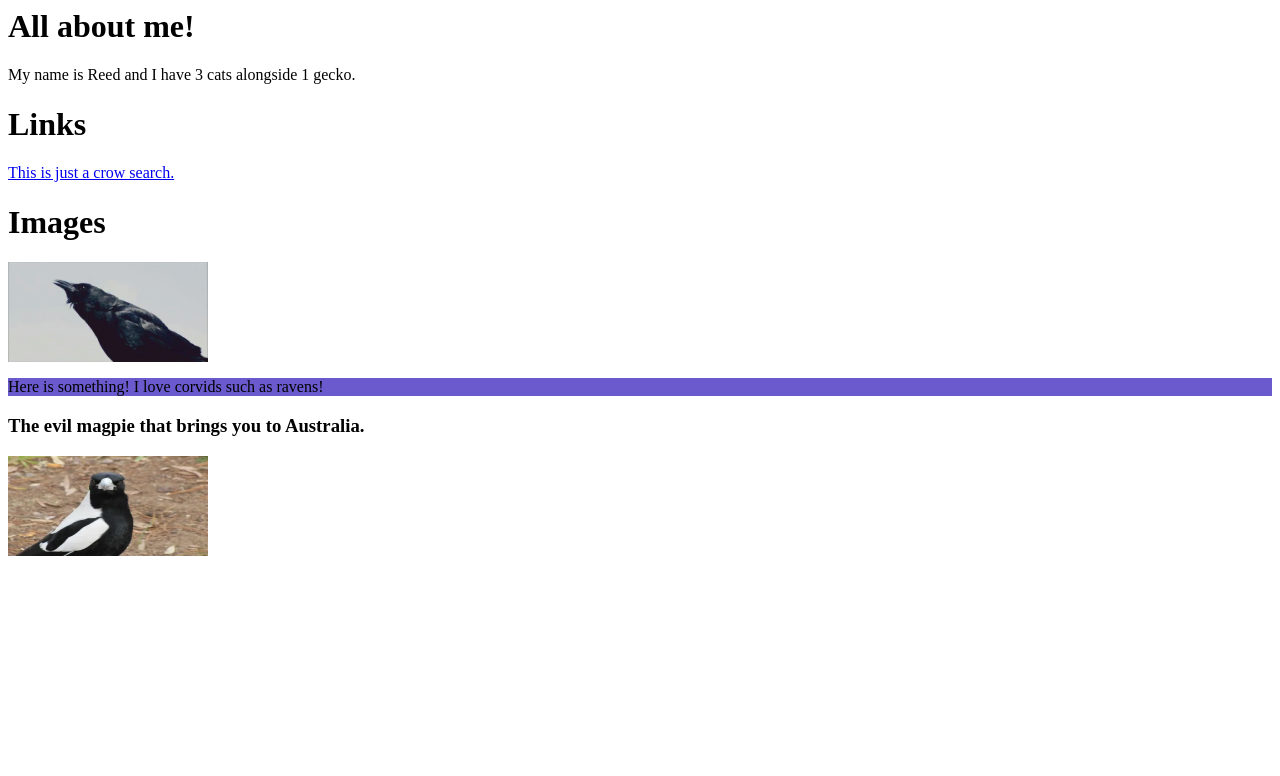
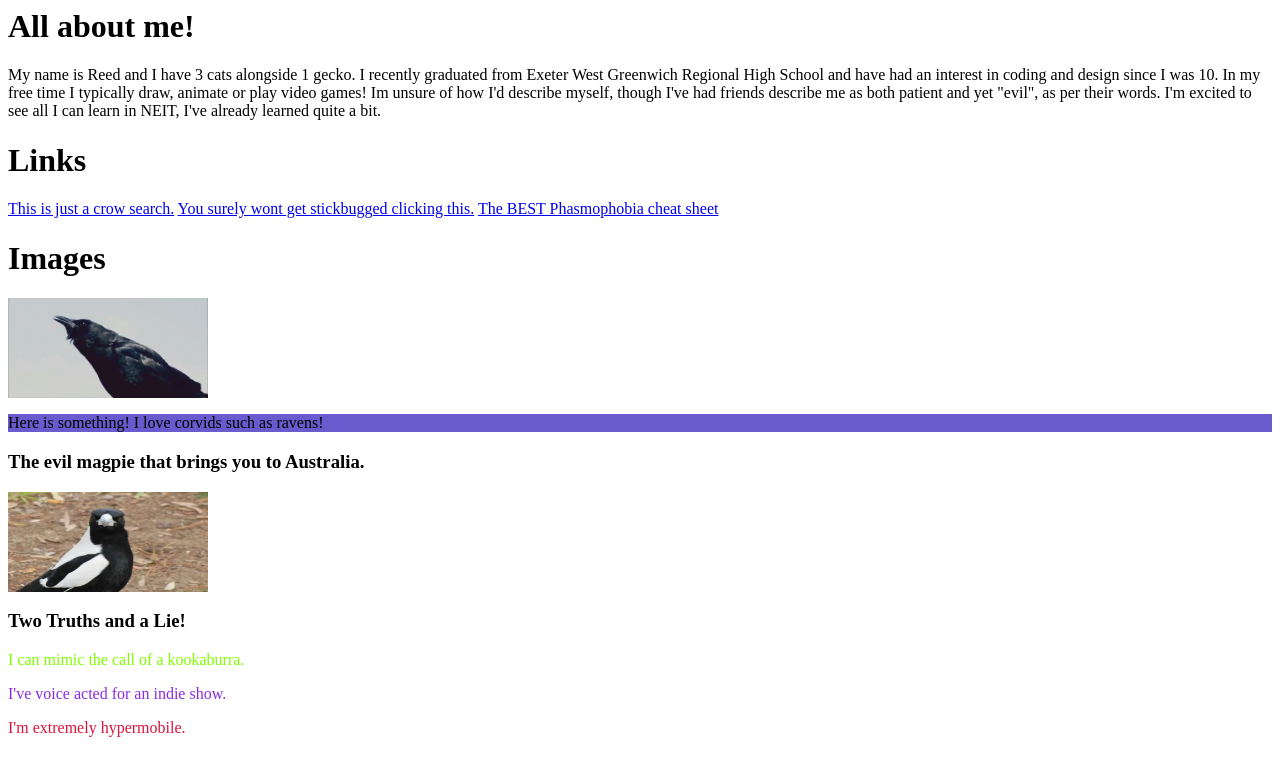
Before and after one commit to ReedL-corvidae/git-test, a plain HTML site: page index.html in a window 1280 px wide. Drawn offline with Linux system fonts and the light colour scheme.

Commit message:
Homework Adjustments

```diff
--- a/index.html
+++ b/index.html
@@ -4,10 +4,14 @@
     </head>
     <body>
         <h1>All about me!</h1>
-        <p>My name is Reed and I have 3 cats alongside 1 gecko.</p>
+        <p>My name is Reed and I have 3 cats alongside 1 gecko. I recently graduated from Exeter West Greenwich Regional High School and have had an interest in coding and design since I was 10. In my free time I typically draw, animate or play video games! Im unsure of how I'd describe myself, though I've had friends describe me as both patient and yet "evil", as per their words. I'm excited to see all I can learn in NEIT, I've already learned quite a bit.</p>
 
         <h1>Links</h1>
         <a href="https://www.bing.com/images/search?q=crow&form=HDRSC3&first=1">This is just a crow search.</a>
+
+        <a href="https://youtu.be/9BalEldzE8o?si=h-bydlZI_inejxBB">You surely wont get stickbugged clicking this.</a>
+
+        <a href="https://tybayn.github.io/phasmo-cheat-sheet/?lang=en">The BEST Phasmophobia cheat sheet</a>
 
         <h1>Images</h1>
         <img id = "smallpic" src="image.gif" alt="Unforunately you don't get to see.">
@@ -15,8 +19,19 @@
         <div id = "ravens">
             <p>Here is something! I love corvids such as ravens!</p>
         </div>
-        <h3>The evil magpie that brings you to Australia.</h1>
+        <h3>The evil magpie that brings you to Australia.</h3>
         <a href="https://www.bing.com/search?q=australia&FORM=HDRSC1"> <img id = "smallpic" src="image2.webp" alt="Who broke it?"> </a>
+
+        <h3>Two Truths and a Lie!</h3>
+        <div id = "couldbetrue">
+        <p>I can mimic the call of a kookaburra. </p>
+        </div >
+        <div id = "maybetrue">
+        <p>I've voice acted for an indie show. </p>
+        </div>
+        <div id = "perhapstrue">
+        <p>I'm extremely hypermobile. </p>
+        </div>
     </body>
 
 </html>
--- a/styles.css
+++ b/styles.css
@@ -6,3 +6,13 @@
     width: 200px;
     height: 100px;
 }
+
+#couldbetrue {
+    color: chartreuse;
+}
+#maybetrue {
+    color:blueviolet;
+}
+#perhapstrue {
+    color:crimson;
+}
```
